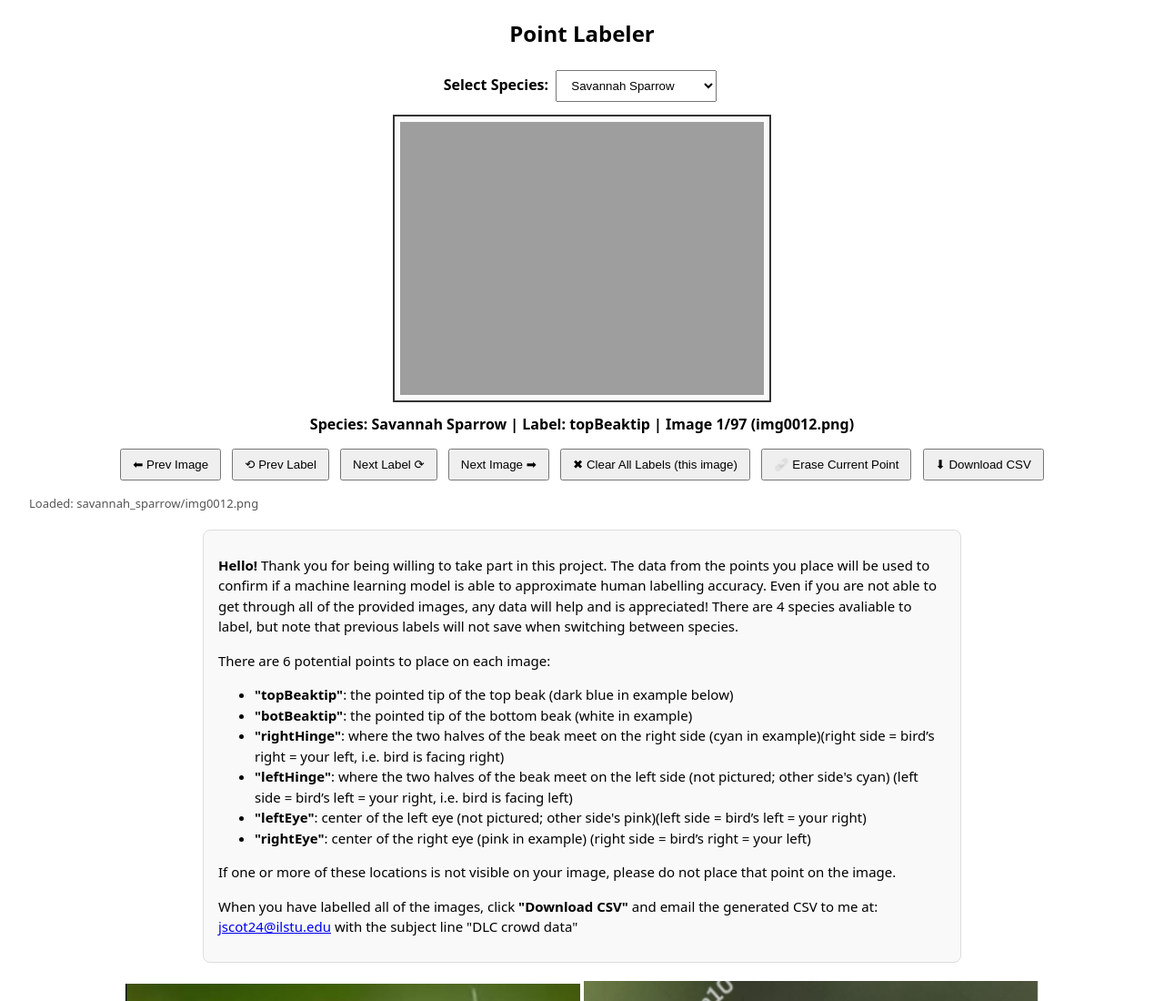
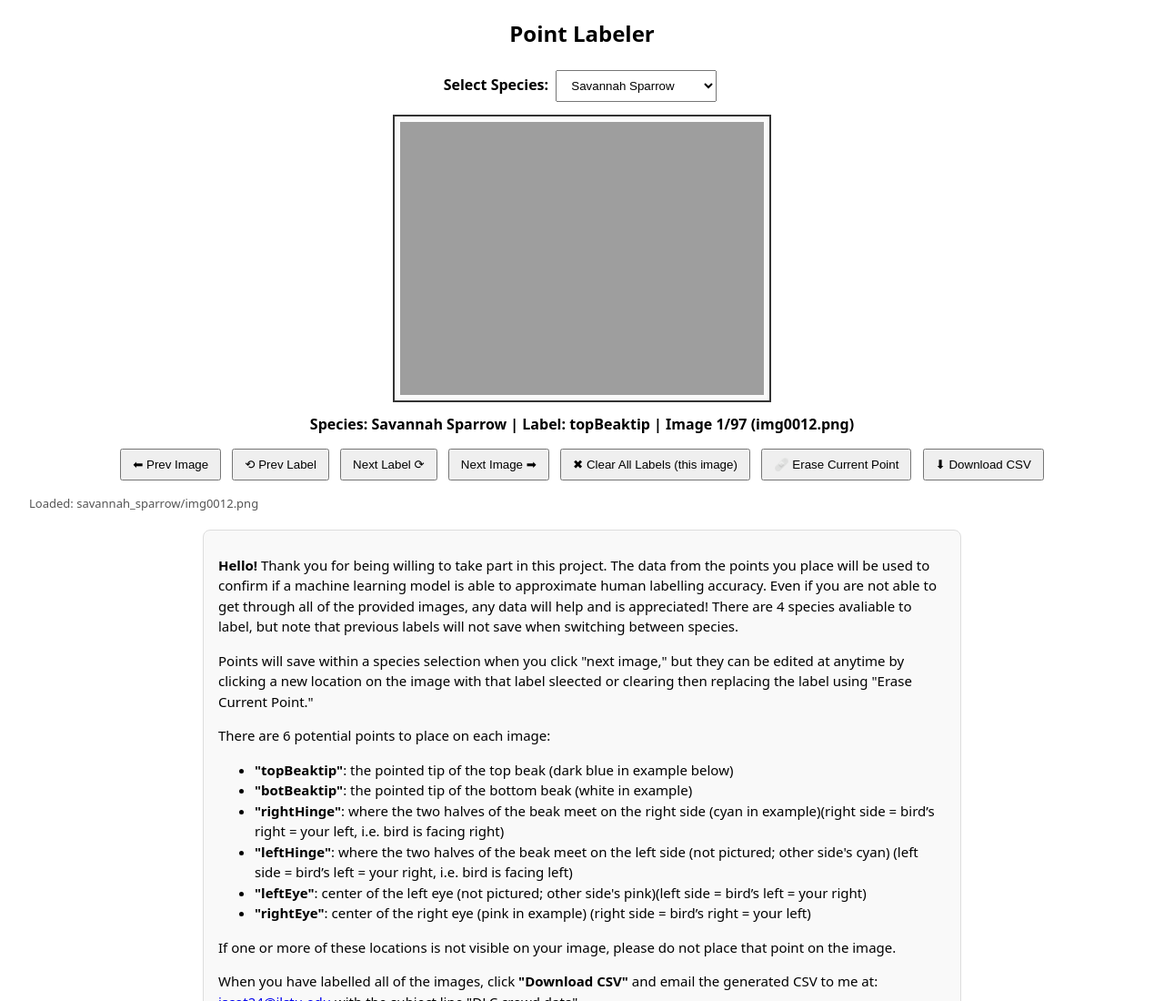
Before and after one commit to scoje-24/DLCbirdaccuracy, a plain HTML site: page index.html in a window 1280 px wide. Shown: the top 1100 px of the page at 91% size. Drawn offline with Linux system fonts and the light colour scheme.

Commit message:
Update index.html

```diff
--- a/index.html
+++ b/index.html
@@ -2,7 +2,7 @@
 <html>
 <head>
   <meta charset="utf-8" />
-  <title>DPoint Labeler — Multi-Species Folders</title>
+  <title>EPoint Labeler — Multi-Species Folders</title>
   <meta name="viewport" content="width=device-width,initial-scale=1" />
   <style>
     body { font-family: system-ui, sans-serif; text-align: center; margin: 8px; }
@@ -61,6 +61,7 @@
   <div id="instructions">
     <p><strong>Hello!</strong> Thank you for being willing to take part in this project. The data from the points you place will be used to confirm if a machine learning model is able to approximate human labelling accuracy. Even if you are not able to get through all of the provided images, any data will help and is appreciated! There are 4 species avaliable to label, but note that previous labels will not save when switching between species.</p>
 
+    <p>Points will save within a species selection when you click "next image," but they can be edited at anytime by clicking a new location on the image with that label sleected or clearing then replacing the label using "Erase Current Point."</p>
 
     <p>There are 6 potential points to place on each image:</p>
     <ul>
@@ -72,7 +73,7 @@
       <li><strong>"rightEye"</strong>: center of the right eye (pink in example) (right side = bird’s right = your left)</li>
     </ul>
 
-    <p>If one or more of these locations is not visible on your image, please do not place that point on the image.</p>
+    <p>If one or more of these locations is not visible on your image, please do not place that point on the image. </p>
 
     <p>When you have labelled all of the images, click <strong>"Download CSV"</strong> and email the generated CSV to me at:
     <a href="mailto:jscot24@ilstu.edu">jscot24@ilstu.edu</a> with the subject line "DLC crowd data"</p>
```
